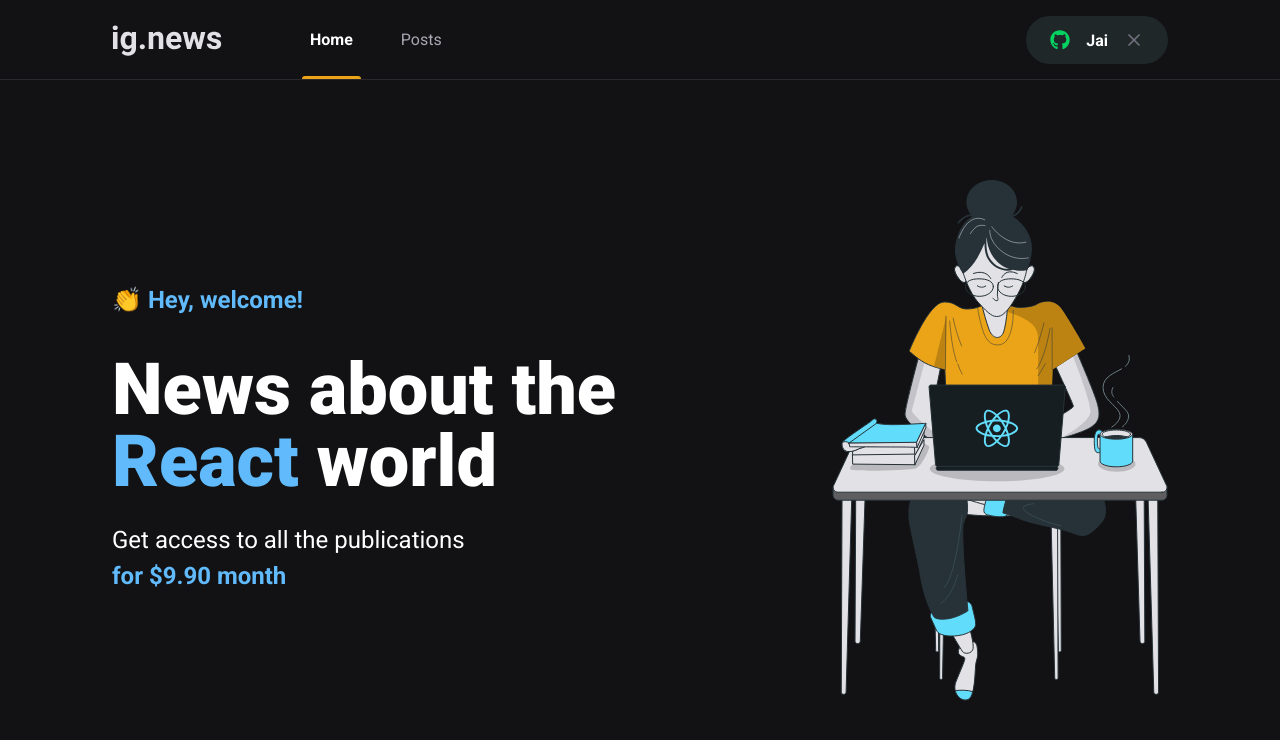
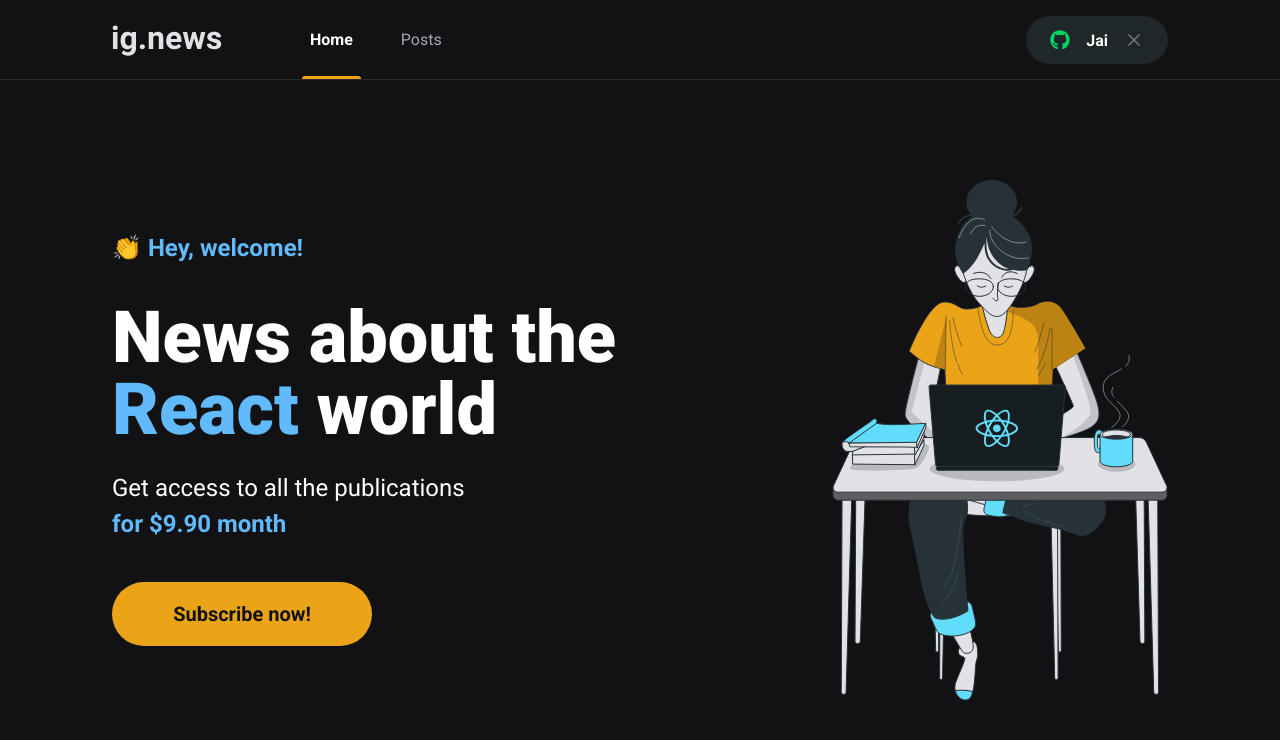
Before and after one commit to jairocket/03-ignews, a Next.js app: page / in a window 1280 px wide. Shown: the top 740 px of the page. Built offline with nearby package versions, Linux system fonts and the light colour scheme.

Commit message:
componente SubscribeButton

```diff
--- /dev/null
+++ b/src/components/SubscribeButton/index.tsx
@@ -0,0 +1,12 @@
+import styles from './styles.module.scss'
+
+export function SubscribeButton(){
+    return(
+        <button
+            type="button"
+            className={styles.subscribeButton}
+        >
+            Subscribe now!
+        </button>
+    )
+}
--- /dev/null
+++ b/src/components/SubscribeButton/styles.module.scss
@@ -0,0 +1,21 @@
+
+.subscribeButton {
+    height: 4rem;
+    width: 260px;
+    border: 0;
+    border-radius: 2rem;
+    background: var(--yellow-500);
+    color: var(--gray-900);
+    font-size: 1.25rem;
+    font-weight: bold;
+
+    display: flex;
+    align-items: center;
+    justify-content: center;
+
+    transition: filter 0.2s;
+
+    &:hover {
+        filter: brightness(0.8);
+    }
+}
--- a/src/pages/home.module.scss
+++ b/src/pages/home.module.scss
@@ -39,5 +39,9 @@
         }
     }
 
+    button {
+        margin-top: 2.5rem;
+    }
+
 
 }
--- a/src/pages/index.tsx
+++ b/src/pages/index.tsx
@@ -1,5 +1,6 @@
 /* eslint-disable @next/next/no-img-element */
 import  Head  from 'next/head'
+import { SubscribeButton } from '../components/SubscribeButton'
 //import Image from 'next/image'
 import styles from  './home.module.scss'
 
@@ -17,6 +18,7 @@
             Get access to all the publications <br/>
             <span>for $9.90 month</span>
           </p>
+          <SubscribeButton />
         </section>
         <img src="/images/avatar.svg" alt="Girl Coding" />
       </main>
```
